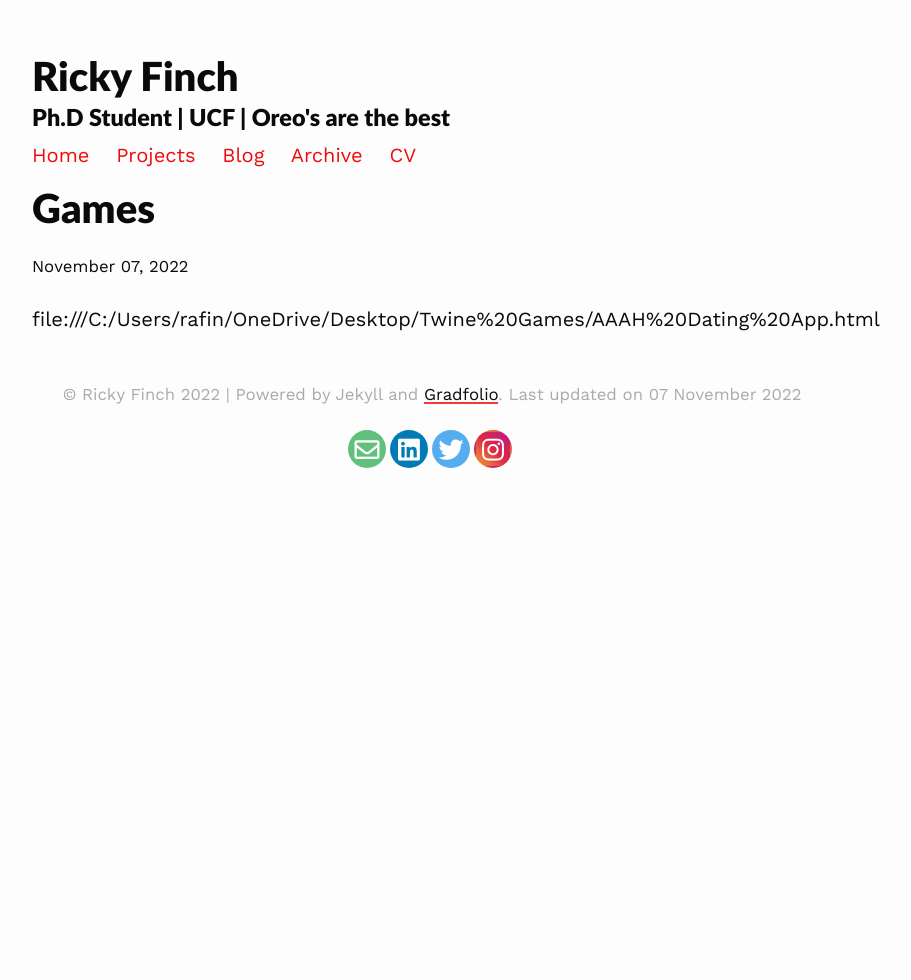
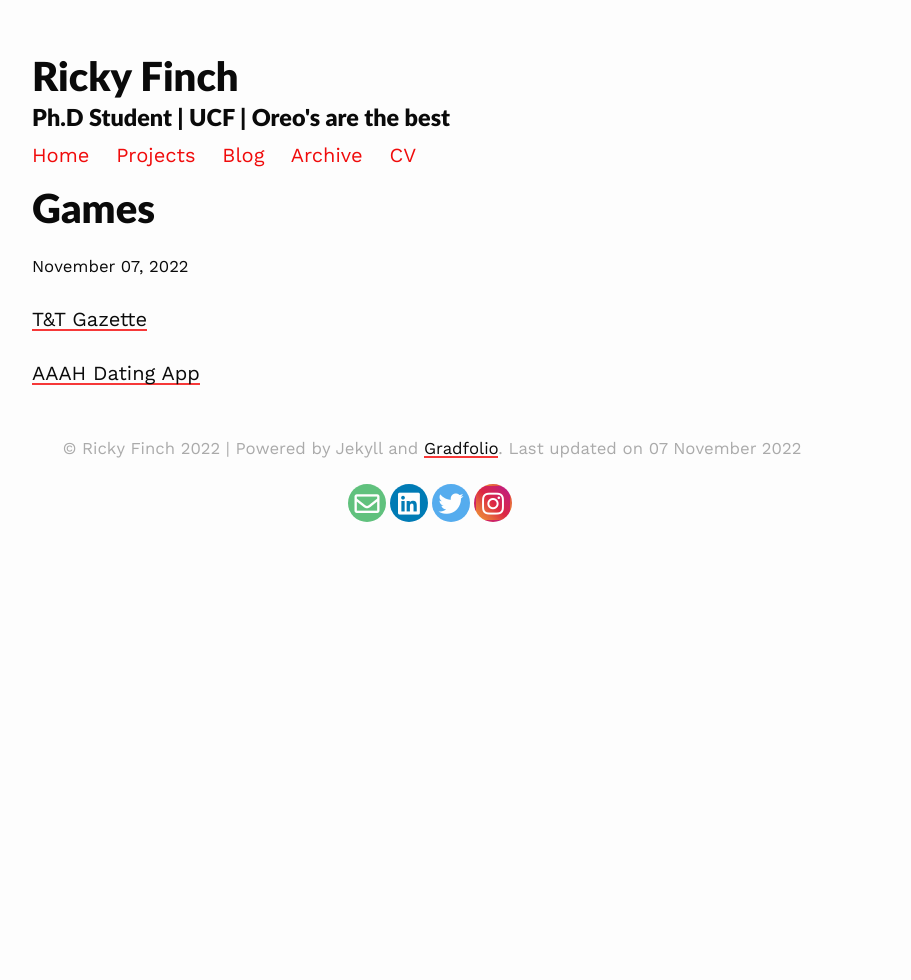
Before and after one commit to rafinch55/Prof-Webbie, a Jekyll site: the page built from _projects/shortProject.md, in a window 1280 px wide. Shown: the whole page, without its empty margins (208-1119 px from the left). Built offline with Jekyll 4.4.1, drawn with Linux system fonts in a browser that asks for light colours; nearby versions of some CDN libraries.

Commit message:
Update shortProject.md

```diff
--- a/_projects/shortProject.md
+++ b/_projects/shortProject.md
@@ -3,5 +3,6 @@ layout: post
 title: Games
 description: Twine Games
 ---
+[T&T Gazette](file:///C:/Users/rafin/OneDrive/Desktop/Twine%20Games/T_T%20Gazette.html)
 
-file:///C:/Users/rafin/OneDrive/Desktop/Twine%20Games/AAAH%20Dating%20App.html
+[AAAH Dating App](file:///C:/Users/rafin/OneDrive/Desktop/Twine%20Games/AAAH%20Dating%20App.html)
```
